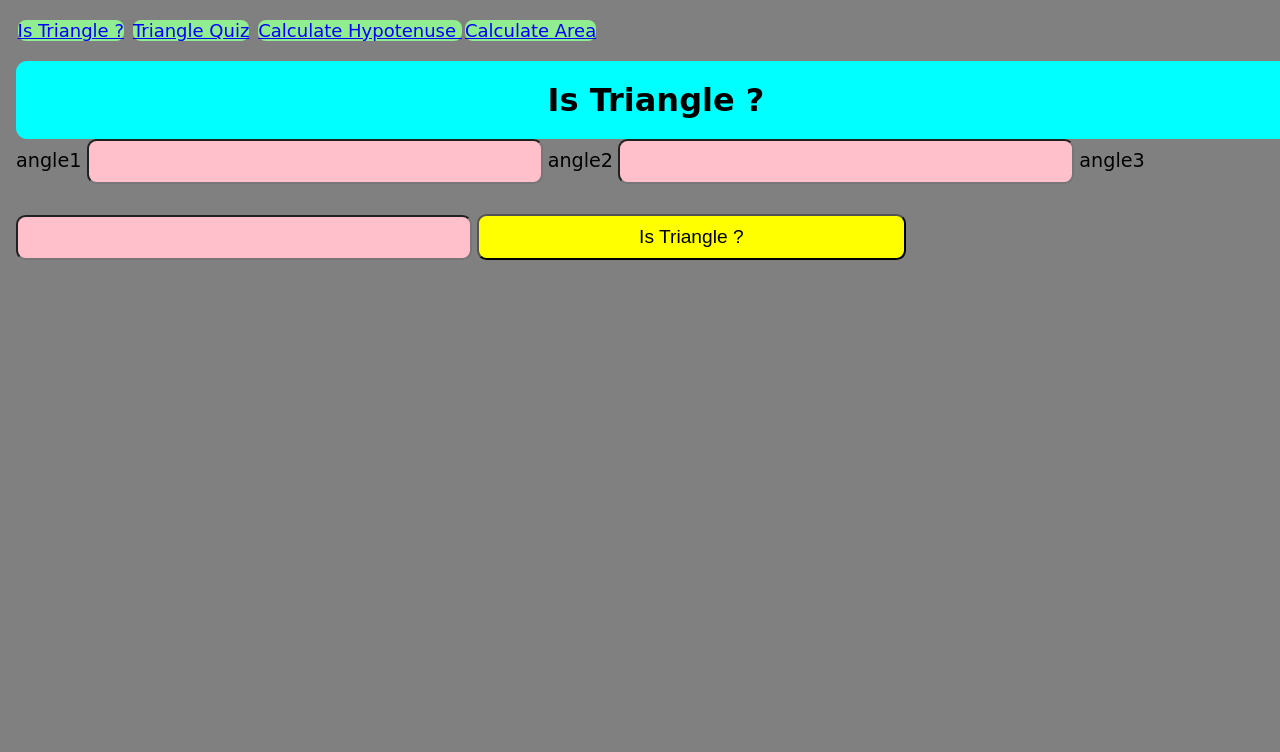
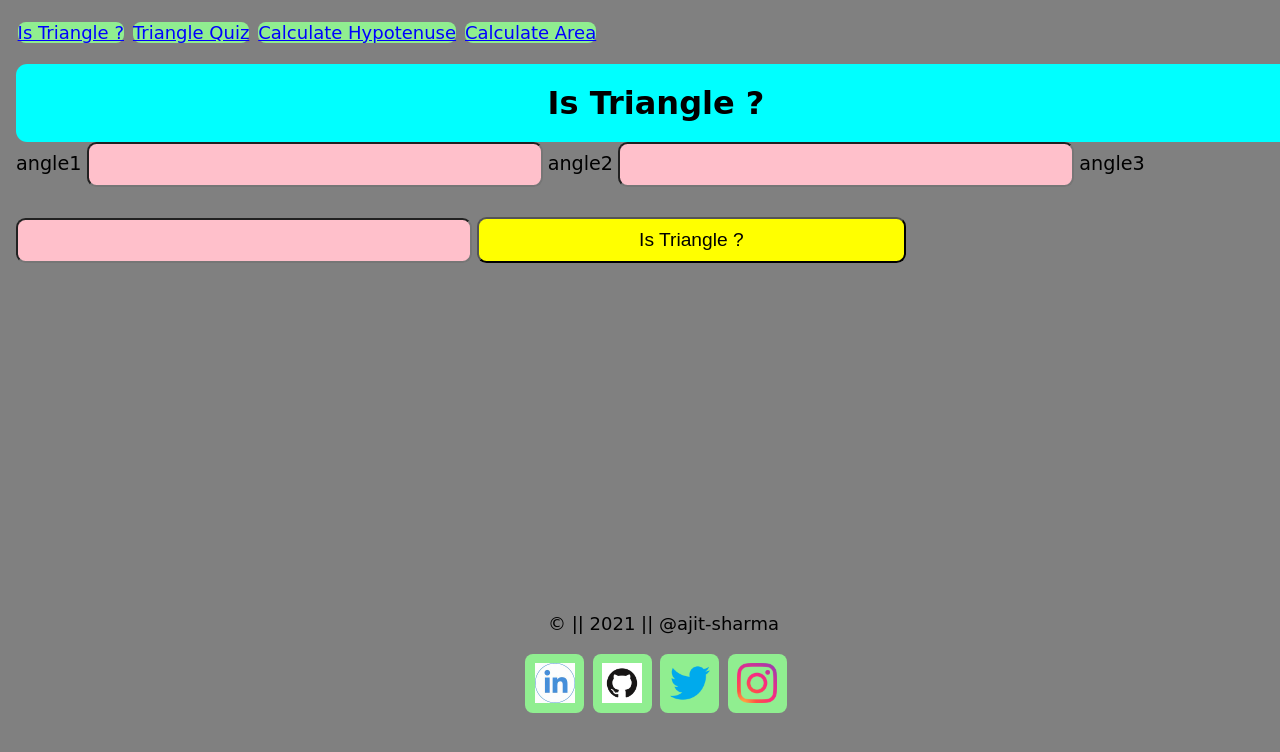
Before and after one commit to ajit-sharmaGH/fun-with-triangle, a plain HTML site: page index.html in a window 1280 px wide. Drawn offline with Linux system fonts and the light colour scheme.

Commit message:
committed to footer part

```diff
--- a/index.html
+++ b/index.html
@@ -27,6 +27,32 @@
     <input type="number" class="angle-input">
     <button id="is-triangle-btn">Is Triangle ?</button>
     <div id="output"></div>
+    <footer>
+        <p>© || 2021 || @ajit-sharma</p>
+        <ul class=" footer-list ">
+            <li>
+                <a class="links " href="https://linkedin.com/in/itsajitsharma/ " target="_blank ">
+                    <img src="images/linkedin.png " alt="linkedIn" />
+                </a>
+            </li>
+            <li>
+                <a class="links " href="https://github.com/ajit-sharmaGH/" target="_blank">
+                    <img src="images/github.png " alt="github" />
+                </a>
+            </li>
+
+            <li>
+                <a class="links " href="https://twitter.com/its_AjitSharma " target="_blank ">
+                    <img src="images/twitter.png " alt="twitter" />
+                </a>
+            </li>
+            <li>
+                <a class="links " href="https://www.instagram.com/its.ajit.sharma " target="_blank ">
+                    <img src="images/instagram.png " alt="instagram" />
+                </a>
+            </li>
+        </ul>
+    </footer>
 
 
 </body>
--- a/style.css
+++ b/style.css
@@ -150,3 +150,34 @@ input {
     color: lightgreen;
     font-size: x-large;
 }
+
+footer {
+    text-align: center;
+    color: black;
+    margin-top: 350px;
+    /* margin-bottom: 270px; */
+}
+
+footer p {
+    font-size: large;
+    text-align: center;
+    padding-left: 15px;
+}
+
+
+/* .footer-list {
+margin: 1rem;
+}
+*/
+
+a,
+img,
+li {
+    display: inline-flex;
+    flex-direction: row;
+}
+
+img {
+    width: 40px;
+    margin: 0.6rem;
+}
```
Also changed, not shown: area.html (+25 -0 lines), hypotenuse.html (+25 -0 lines), quiz.html (+26 -0 lines), images/github.png (added), images/instagram.png (added), images/linkedin.png (added), images/twitter.png (added).
